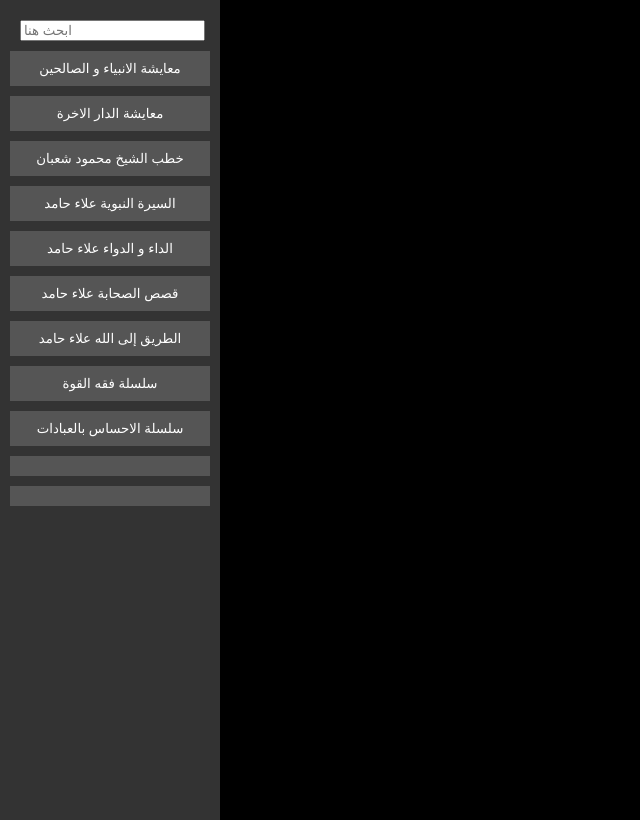
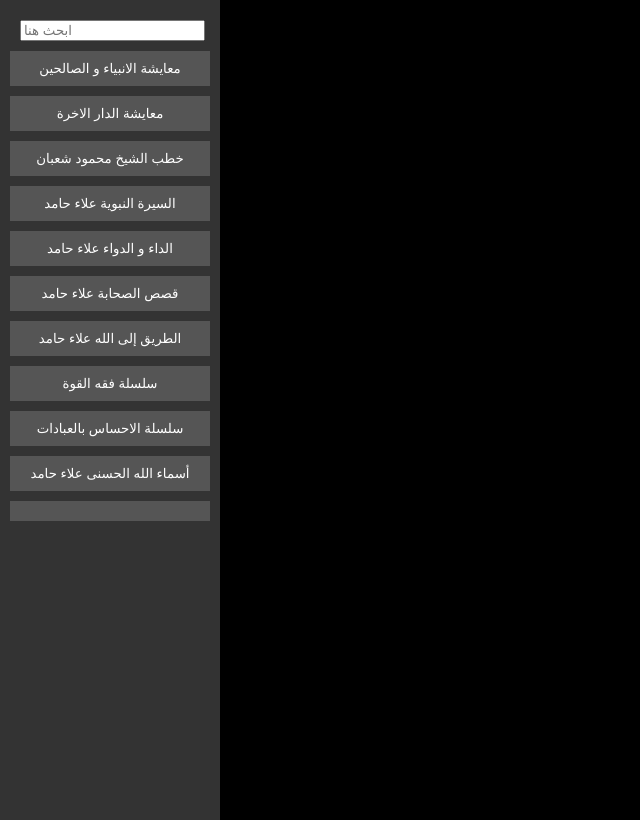
Before and after one commit to islam-way/islam-way.github.io, a plain HTML site: page index.html in a window 1280 px wide. Shown: the whole page, without its empty margins (0-640 px from the left). Drawn offline with Linux system fonts and the light colour scheme.

Commit message:
Update index.html

```diff
--- a/index.html
+++ b/index.html
@@ -29,7 +29,7 @@
         <button onclick=window.location.href='./?id=PL1i_D1Vw3d5NYUb87ULvvfMxV3yqWliBd';>الطريق إلى الله علاء حامد</button>
         <button onclick=window.location.href='./?id=PLKd_OPEHWrqh4twiGPIW16jr5uo4tap5G';>سلسلة فقه القوة</button>
         <button onclick=window.location.href='./?id=PLKd_OPEHWrqiEmbm9fhOMw8cJtByfvvj8';>سلسلة الاحساس بالعبادات</button>
-        <button onclick=window.location.href='./?id=';></button>
+        <button onclick=window.location.href='./?id=PLlX1sKIV4qu-Yq6htzrpCcU6oJ9aqwOIe';>أسماء الله الحسنى علاء حامد</button>
 	<button onclick=window.location.href='./?id=';></button>
     </div>
     <div id="video-frame">
```
